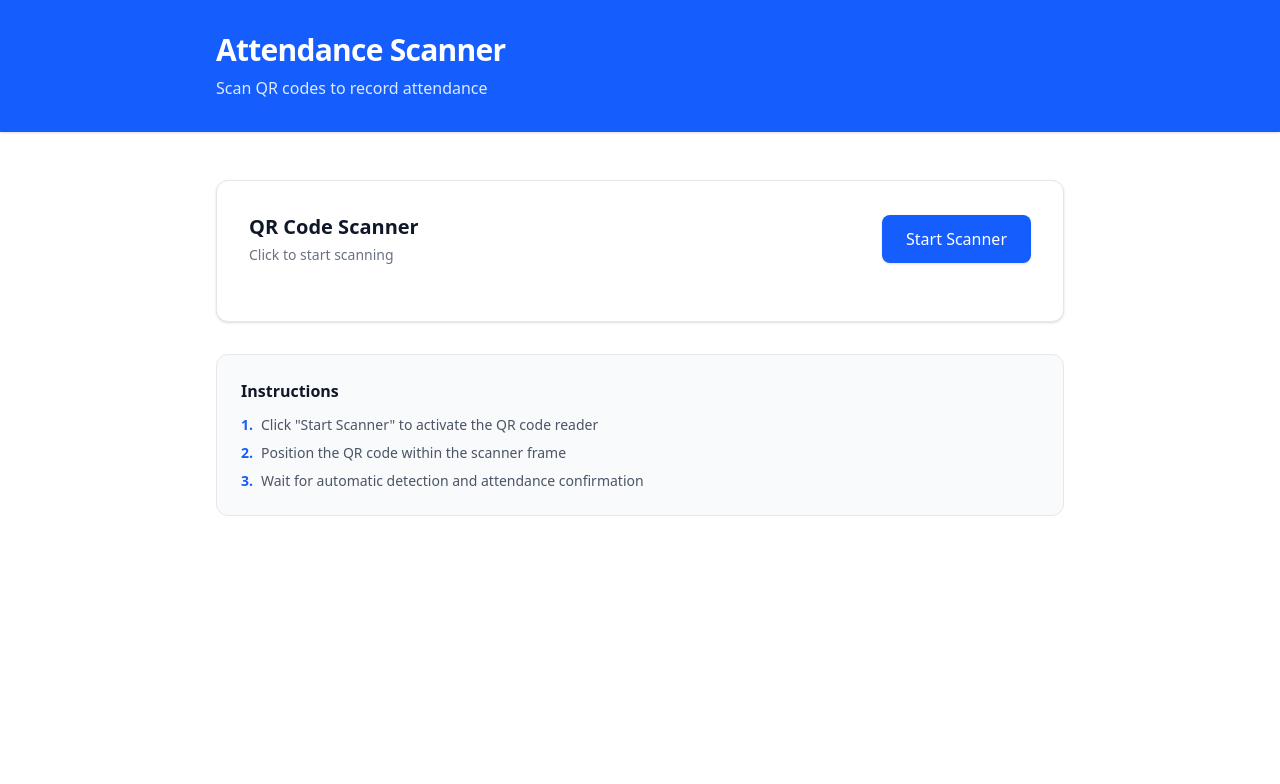
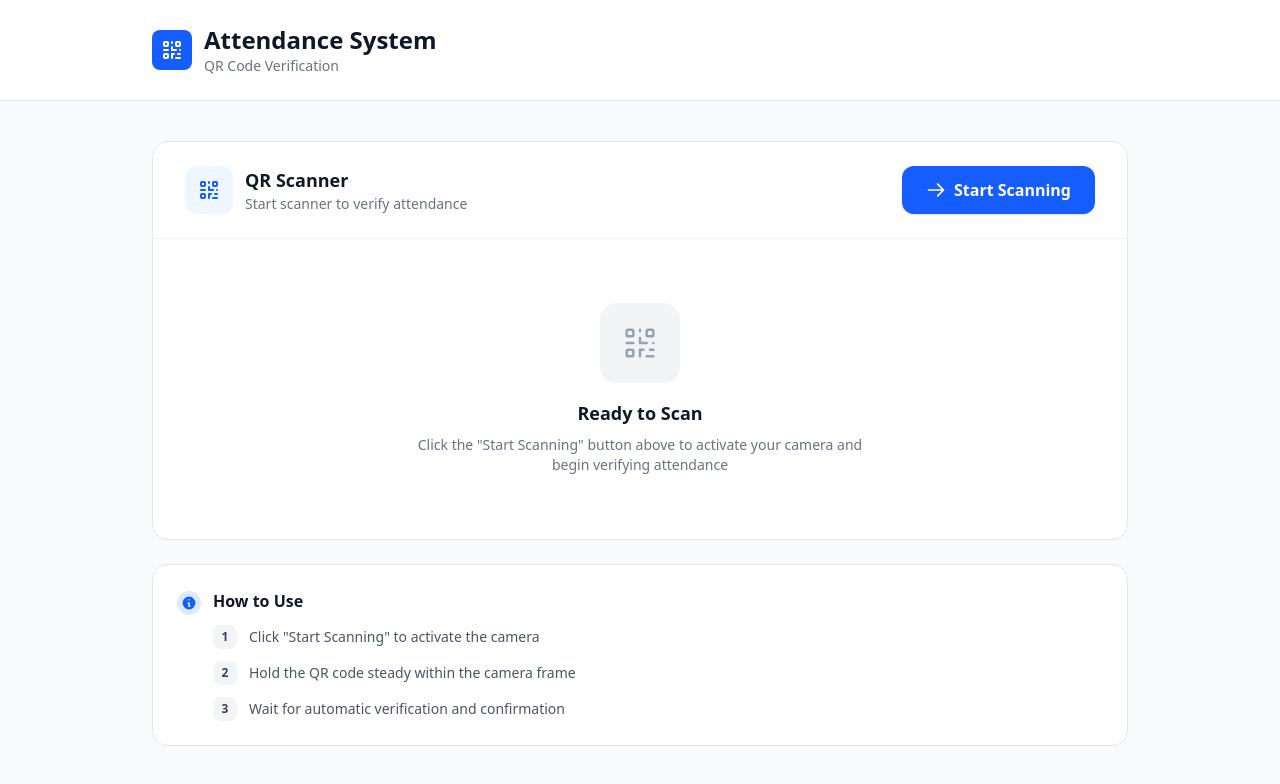
Before and after one commit to Grabby2024/QR-Attendance, a React (Vite) app: page /scanner/1 in a window 1280 px wide. Shown: the top 784 px of the page. Built offline with nearby package versions, Linux system fonts and the light colour scheme; no server answers.

Commit message:
add callback

```diff
--- a/src/pages/AttendanceScanner.jsx
+++ b/src/pages/AttendanceScanner.jsx
@@ -9,16 +9,13 @@ function AttendanceScanner() {
     const { officeId } = useParams();
     const [message, setMessage] = useState("");
     const [showModal, setShowModal] = useState(false);
+    const [processing, setProcessing] = useState(false);
     const [scannedUser, setScannedUser] = useState(null);
-    const [isProcessing, setIsProcessing] = useState(false);
     const [scanning, setScanning] = useState(false);
     const [userList, setUserList] = useState([]);
 
-    // Fetch all users once on mount
     useEffect(() => {
-        if (!officeId) {
-            setMessage("❌ No office detected in URL.");
-        }
+        if (!officeId) setMessage("❌ No office detected in URL.");
 
         const fetchUsers = async () => {
             try {
@@ -31,16 +28,17 @@ function AttendanceScanner() {
         fetchUsers();
     }, [officeId]);
 
-    // Scan handler optimized
     const handleUserScan = useCallback(
         async (data) => {
-            if (!data || isProcessing) return;
-            setIsProcessing(true);
+            if (!data || processing) return;
+
+            setScanning(false);
+            setProcessing(true);
 
             try {
                 let scanned;
                 try {
-                    scanned = JSON.parse(data); // Parse QR JSON
+                    scanned = JSON.parse(data);
                 } catch {
                     setMessage("❌ Invalid QR code format.");
                     return;
@@ -55,164 +53,215 @@ function AttendanceScanner() {
                 }
 
                 const officeToRecord = qrOfficeId || officeId;
+
                 await recordAttendance({ user_id: user.id, office_id: officeToRecord });
 
                 setScannedUser(user);
                 setMessage(`✅ Attendance recorded for ${user.name}`);
-                setShowModal(true);
+
+                setTimeout(() => {
+                    window.location.href = "https://www.google.com";
+                }, 1500);
+
             } catch (err) {
                 console.error("❌ Error verifying or recording attendance:", err);
                 setMessage("❌ Failed to verify user or record attendance.");
             } finally {
-                // Throttle next scan to prevent lag
-                setTimeout(() => setIsProcessing(false), 1500);
+                setProcessing(false);
+                setShowModal(true);
             }
         },
-        [userList, officeId, isProcessing]
+        [userList, officeId, processing]
     );
 
     return (
-        <div className="min-h-screen bg-white">
-            {/* Header */}
-            <div className="bg-blue-600 text-white shadow-sm">
-                <div className="max-w-4xl mx-auto px-6 py-8">
-                    <h1 className="text-3xl font-bold tracking-tight">Attendance Scanner</h1>
-                    <p className="mt-2 text-blue-100">Scan QR codes to record attendance</p>
+        <div className="min-h-screen bg-gray-50">
+            {/* Header Bar */}
+            <div className="bg-white border-b border-gray-200">
+                <div className="max-w-5xl mx-auto px-6 py-6">
+                    <div className="flex items-center space-x-3">
+                        <div className="w-10 h-10 bg-blue-600 rounded-lg flex items-center justify-center">
+                            <svg className="w-6 h-6 text-white" fill="none" stroke="currentColor" viewBox="0 0 24 24">
+                                <path strokeLinecap="round" strokeLinejoin="round" strokeWidth={2} d="M12 4v1m6 11h2m-6 0h-2v4m0-11v3m0 0h.01M12 12h4.01M16 20h4M4 12h4m12 0h.01M5 8h2a1 1 0 001-1V5a1 1 0 00-1-1H5a1 1 0 00-1 1v2a1 1 0 001 1zm12 0h2a1 1 0 001-1V5a1 1 0 00-1-1h-2a1 1 0 00-1 1v2a1 1 0 001 1zM5 20h2a1 1 0 001-1v-2a1 1 0 00-1-1H5a1 1 0 00-1 1v2a1 1 0 001 1z" />
+                            </svg>
+                        </div>
+                        <div>
+                            <h1 className="text-2xl font-bold text-gray-900">Attendance System</h1>
+                            <p className="text-sm text-gray-500">QR Code Verification</p>
+                        </div>
+                    </div>
                 </div>
             </div>
 
             {/* Main Content */}
-            <div className="max-w-4xl mx-auto px-6 py-12">
+            <div className="max-w-5xl mx-auto px-6 py-10">
                 {!officeId ? (
-                    <div className="bg-red-50 border border-red-200 rounded-lg p-6">
-                        <div className="flex items-center">
-                            <svg
-                                className="w-6 h-6 text-red-600 mr-3"
-                                fill="none"
-                                stroke="currentColor"
-                                viewBox="0 0 24 24"
-                            >
-                                <path
-                                    strokeLinecap="round"
-                                    strokeLinejoin="round"
-                                    strokeWidth={2}
-                                    d="M12 8v4m0 4h.01M21 12a9 9 0 11-18 0 9 9 0 0118 0z"
-                                />
+                    <div className="bg-white rounded-2xl border border-red-200 p-6">
+                        <div className="flex items-start space-x-3">
+                            <div className="flex-shrink-0 w-6 h-6 rounded-full bg-red-100 flex items-center justify-center">
+                                <svg className="w-4 h-4 text-red-600" fill="currentColor" viewBox="0 0 20 20">
+                                    <path fillRule="evenodd" d="M10 18a8 8 0 100-16 8 8 0 000 16zM8.707 7.293a1 1 0 00-1.414 1.414L8.586 10l-1.293 1.293a1 1 0 101.414 1.414L10 11.414l1.293 1.293a1 1 0 001.414-1.414L11.414 10l1.293-1.293a1 1 0 00-1.414-1.414L10 8.586 8.707 7.293z" clipRule="evenodd" />
                                 </svg>
-                            <p className="text-red-800 font-medium">{message}</p>
+                            </div>
+                            <div>
+                                <h3 className="font-semibold text-gray-900">Configuration Error</h3>
+                                <p className="text-sm text-gray-600 mt-1">{message}</p>
+                            </div>
                         </div>
                     </div>
                 ) : (
-                    <div className="space-y-8">
-                        {/* Scanner Control */}
-                        <div className="bg-white border border-gray-200 rounded-xl p-8 shadow-sm">
-                            <div className="flex items-center justify-between mb-6">
+                    <div className="space-y-6">
+                        {/* Scanner Card */}
+                        <div className="bg-white rounded-2xl border border-gray-200 overflow-hidden">
+                            {/* Card Header */}
+                            <div className="px-8 py-6 border-b border-gray-100">
+                                <div className="flex items-center justify-between">
+                                    <div className="flex items-center space-x-3">
+                                        <div className="w-12 h-12 bg-blue-50 rounded-xl flex items-center justify-center">
+                                            <svg className="w-6 h-6 text-blue-600" fill="none" stroke="currentColor" viewBox="0 0 24 24">
+                                                <path strokeLinecap="round" strokeLinejoin="round" strokeWidth={2} d="M12 4v1m6 11h2m-6 0h-2v4m0-11v3m0 0h.01M12 12h4.01M16 20h4M4 12h4m12 0h.01M5 8h2a1 1 0 001-1V5a1 1 0 00-1-1H5a1 1 0 00-1 1v2a1 1 0 001 1zm12 0h2a1 1 0 001-1V5a1 1 0 00-1-1h-2a1 1 0 00-1 1v2a1 1 0 001 1zM5 20h2a1 1 0 001-1v-2a1 1 0 00-1-1H5a1 1 0 00-1 1v2a1 1 0 001 1z" />
+                                            </svg>
+                                        </div>
                                         <div>
-                                    <h2 className="text-xl font-semibold text-gray-900">QR Code Scanner</h2>
-                                    <p className="text-sm text-gray-500 mt-1">
-                                        {scanning ? "Scanner is active" : "Click to start scanning"}
+                                            <h2 className="text-lg font-bold text-gray-900">QR Scanner</h2>
+                                            <p className="text-sm text-gray-500">
+                                                {scanning ? "Camera active • Ready to scan" : "Start scanner to verify attendance"}
                                             </p>
                                         </div>
+                                    </div>
+
+                                    {!scanning && (
                                         <button
-                                    onClick={() => setScanning(!scanning)}
-                                    className={`px-6 py-3 rounded-lg font-medium transition-all duration-200 shadow-sm ${scanning ? "bg-black text-white hover:bg-gray-800" : "bg-blue-600 text-white hover:bg-blue-700"
-                                        }`}
+                                            onClick={() => setScanning(true)}
+                                            className="px-6 py-3 bg-blue-600 text-white rounded-xl font-semibold hover:bg-blue-700 transition-all duration-200 flex items-center space-x-2 shadow-sm"
                                         >
-                                    {scanning ? "Stop Scanner" : "Start Scanner"}
+                                            <svg className="w-5 h-5" fill="none" stroke="currentColor" viewBox="0 0 24 24">
+                                                <path strokeLinecap="round" strokeLinejoin="round" strokeWidth={2} d="M14 5l7 7m0 0l-7 7m7-7H3" />
+                                            </svg>
+                                            <span>Start Scanning</span>
                                         </button>
+                                    )}
+                                </div>
                             </div>
 
                             {/* Scanner Area */}
-                            <div style={{ display: scanning ? "block" : "none" }} className="border-2 border-blue-600 rounded-xl overflow-hidden bg-black/5">
+                            {scanning && (
+                                <div className="p-8">
+                                    <div className="relative rounded-2xl overflow-hidden border-4 border-blue-600 bg-black">
                                         <QRCodeScanner onScan={handleUserScan} />
+                                        <div className="absolute top-4 left-4 right-4 flex justify-between items-start">
+                                            <div className="bg-blue-600 text-white px-4 py-2 rounded-lg text-sm font-medium flex items-center space-x-2">
+                                                <div className="w-2 h-2 bg-white rounded-full animate-pulse"></div>
+                                                <span>Scanning...</span>
                                             </div>
+                                        </div>
+                                    </div>
+                                    <div className="mt-6 flex items-center justify-center space-x-2 text-sm text-gray-600">
+                                        <svg className="w-5 h-5 text-blue-600" fill="none" stroke="currentColor" viewBox="0 0 24 24">
+                                            <path strokeLinecap="round" strokeLinejoin="round" strokeWidth={2} d="M13 16h-1v-4h-1m1-4h.01M21 12a9 9 0 11-18 0 9 9 0 0118 0z" />
+                                        </svg>
+                                        <span>Position QR code within the frame for automatic detection</span>
+                                    </div>
+                                </div>
+                            )}
 
-                            {/* Processing Indicator */}
-                            {isProcessing && (
-                                <div className="mt-6 flex items-center justify-center">
-                                    <div className="flex items-center space-x-3 bg-blue-50 px-6 py-3 rounded-lg">
-                                        <div className="animate-spin rounded-full h-5 w-5 border-b-2 border-blue-600"></div>
-                                        <span className="text-blue-900 font-medium">Processing...</span>
+                            {/* Empty State */}
+                            {!scanning && (
+                                <div className="px-8 py-16">
+                                    <div className="text-center">
+                                        <div className="mx-auto w-20 h-20 bg-gray-100 rounded-2xl flex items-center justify-center mb-4">
+                                            <svg className="w-10 h-10 text-gray-400" fill="none" stroke="currentColor" viewBox="0 0 24 24">
+                                                <path strokeLinecap="round" strokeLinejoin="round" strokeWidth={1.5} d="M12 4v1m6 11h2m-6 0h-2v4m0-11v3m0 0h.01M12 12h4.01M16 20h4M4 12h4m12 0h.01M5 8h2a1 1 0 001-1V5a1 1 0 00-1-1H5a1 1 0 00-1 1v2a1 1 0 001 1zm12 0h2a1 1 0 001-1V5a1 1 0 00-1-1h-2a1 1 0 00-1 1v2a1 1 0 001 1zM5 20h2a1 1 0 001-1v-2a1 1 0 00-1-1H5a1 1 0 00-1 1v2a1 1 0 001 1z" />
+                                            </svg>
+                                        </div>
+                                        <h3 className="text-lg font-semibold text-gray-900 mb-2">Ready to Scan</h3>
+                                        <p className="text-sm text-gray-500 max-w-md mx-auto">Click the "Start Scanning" button above to activate your camera and begin verifying attendance</p>
                                     </div>
                                 </div>
                             )}
                         </div>
 
-                        {/* Status Message */}
-                        {message && !showModal && (
-                            <div
-                                className={`rounded-lg p-6 border ${message.includes("✅") ? "bg-green-50 border-green-200" : "bg-red-50 border-red-200"
-                                    }`}
-                            >
-                                <div className="flex items-center">
-                                    <svg
-                                        className={`w-6 h-6 mr-3 ${message.includes("✅") ? "text-green-600" : "text-red-600"
-                                            }`}
-                                        fill="none"
-                                        stroke="currentColor"
-                                        viewBox="0 0 24 24"
-                                    >
-                                        <path
-                                            strokeLinecap="round"
-                                            strokeLinejoin="round"
-                                            strokeWidth={2}
-                                            d={
-                                                message.includes("✅")
-                                                    ? "M9 12l2 2 4-4m6 2a9 9 0 11-18 0 9 9 0 0118 0z"
-                                                    : "M12 8v4m0 4h.01M21 12a9 9 0 11-18 0 9 9 0 0118 0z"
-                                            }
-                                        />
+                        {/* Info Card */}
+                        <div className="bg-white rounded-2xl border border-gray-200 p-6">
+                            <div className="flex items-start space-x-3">
+                                <div className="flex-shrink-0 w-6 h-6 rounded-full bg-blue-100 flex items-center justify-center mt-0.5">
+                                    <svg className="w-4 h-4 text-blue-600" fill="currentColor" viewBox="0 0 20 20">
+                                        <path fillRule="evenodd" d="M18 10a8 8 0 11-16 0 8 8 0 0116 0zm-7-4a1 1 0 11-2 0 1 1 0 012 0zM9 9a1 1 0 000 2v3a1 1 0 001 1h1a1 1 0 100-2v-3a1 1 0 00-1-1H9z" clipRule="evenodd" />
                                     </svg>
-                                    <p className={`font-medium ${message.includes("✅") ? "text-green-800" : "text-red-800"}`}>
-                                        {message}
-                                    </p>
+                                </div>
+                                <div className="flex-1">
+                                    <h3 className="font-semibold text-gray-900 mb-3">How to Use</h3>
+                                    <div className="space-y-3">
+                                        <div className="flex items-start space-x-3">
+                                            <span className="flex-shrink-0 w-6 h-6 bg-gray-100 rounded-lg flex items-center justify-center text-xs font-bold text-gray-700">1</span>
+                                            <p className="text-sm text-gray-600 pt-0.5">Click "Start Scanning" to activate the camera</p>
+                                        </div>
+                                        <div className="flex items-start space-x-3">
+                                            <span className="flex-shrink-0 w-6 h-6 bg-gray-100 rounded-lg flex items-center justify-center text-xs font-bold text-gray-700">2</span>
+                                            <p className="text-sm text-gray-600 pt-0.5">Hold the QR code steady within the camera frame</p>
+                                        </div>
+                                        <div className="flex items-start space-x-3">
+                                            <span className="flex-shrink-0 w-6 h-6 bg-gray-100 rounded-lg flex items-center justify-center text-xs font-bold text-gray-700">3</span>
+                                            <p className="text-sm text-gray-600 pt-0.5">Wait for automatic verification and confirmation</p>
                                         </div>
                                     </div>
-                        )}
-
-                        {/* Instructions */}
-                        <div className="bg-gray-50 border border-gray-200 rounded-xl p-6">
-                            <h3 className="font-semibold text-gray-900 mb-3">Instructions</h3>
-                            <ul className="space-y-2 text-sm text-gray-600">
-                                <li className="flex items-start">
-                                    <span className="text-blue-600 font-bold mr-2">1.</span>
-                                    <span>Click "Start Scanner" to activate the QR code reader</span>
-                                </li>
-                                <li className="flex items-start">
-                                    <span className="text-blue-600 font-bold mr-2">2.</span>
-                                    <span>Position the QR code within the scanner frame</span>
-                                </li>
-                                <li className="flex items-start">
-                                    <span className="text-blue-600 font-bold mr-2">3.</span>
-                                    <span>Wait for automatic detection and attendance confirmation</span>
-                                </li>
-                            </ul>
+                                </div>
+                            </div>
                         </div>
                     </div>
                 )}
             </div>
 
-            {/* Success Modal */}
-            {showModal && (
-                <Modal onClose={() => setShowModal(false)} title="Attendance Recorded">
-                    <div className="text-center py-6">
-                        <div className="mx-auto w-16 h-16 bg-green-100 rounded-full flex items-center justify-center mb-4">
-                            <svg className="w-8 h-8 text-green-600" fill="none" stroke="currentColor" viewBox="0 0 24 24">
-                                <path strokeLinecap="round" strokeLinejoin="round" strokeWidth={2} d="M5 13l4 4L19 7" />
+            {/* Processing Modal */}
+            {processing && (
+                <Modal title="Verifying Attendance" onClose={() => { }}>
+                    <div className="flex flex-col items-center justify-center py-10">
+                        <div className="relative">
+                            <div className="w-16 h-16 border-4 border-gray-200 rounded-full"></div>
+                            <div className="w-16 h-16 border-4 border-blue-600 rounded-full border-t-transparent animate-spin absolute top-0 left-0"></div>
+                        </div>
+                        <p className="text-gray-700 font-medium mt-6">Processing attendance record...</p>
+                        <p className="text-sm text-gray-500 mt-2">Please wait a moment</p>
+                    </div>
+                </Modal>
+            )}
+
+            {/* Result Modal */}
+            {showModal && !processing && (
+                <Modal onClose={() => setShowModal(false)} title="">
+                    <div className="text-center py-8 px-6">
+                        {message.includes("✅") ? (
+                            <>
+                                <div className="mx-auto w-20 h-20 bg-blue-600 rounded-full flex items-center justify-center mb-6">
+                                    <svg className="w-10 h-10 text-white" fill="none" stroke="currentColor" viewBox="0 0 24 24">
+                                        <path strokeLinecap="round" strokeLinejoin="round" strokeWidth={3} d="M5 13l4 4L19 7" />
                                     </svg>
                                 </div>
-
-                        <h3 className="text-2xl font-bold text-gray-900 mb-2">Time In Recorded</h3>
-
-                        <p className="text-gray-600 mb-6">
-                            Welcome, <span className="font-semibold text-blue-600">{scannedUser?.name}</span>
-                        </p>
-
+                                <h3 className="text-2xl font-bold text-gray-900 mb-3">Attendance Recorded</h3>
+                                {scannedUser && (
+                                    <div className="bg-gray-50 rounded-xl p-4 mb-6">
+                                        <p className="text-sm text-gray-500 mb-1">Welcome</p>
+                                        <p className="text-xl font-bold text-blue-600">{scannedUser.name}</p>
+                                    </div>
+                                )}
+                                <p className="text-sm text-gray-600 mb-6">Your attendance has been successfully verified and recorded</p>
+                            </>
+                        ) : (
+                            <>
+                                <div className="mx-auto w-20 h-20 bg-red-100 rounded-full flex items-center justify-center mb-6">
+                                    <svg className="w-10 h-10 text-red-600" fill="none" stroke="currentColor" viewBox="0 0 24 24">
+                                        <path strokeLinecap="round" strokeLinejoin="round" strokeWidth={2} d="M6 18L18 6M6 6l12 12" />
+                                    </svg>
+                                </div>
+                                <h3 className="text-2xl font-bold text-gray-900 mb-3">Verification Failed</h3>
+                                <p className="text-sm text-gray-600 mb-6">{message.replace("❌ ", "")}</p>
+                            </>
+                        )}
                         <button
                             onClick={() => setShowModal(false)}
-                            className="bg-blue-600 text-white px-8 py-3 rounded-lg font-medium hover:bg-blue-700 transition-colors duration-200 shadow-sm"
+                            className="w-full bg-blue-600 text-white px-6 py-3 rounded-xl font-semibold hover:bg-blue-700 transition-colors duration-200"
                         >
-                            Continue
+                            {message.includes("✅") ? "Done" : "Try Again"}
                         </button>
                     </div>
                 </Modal>
```
Lines whose indentation alone changed are shown as unchanged.
